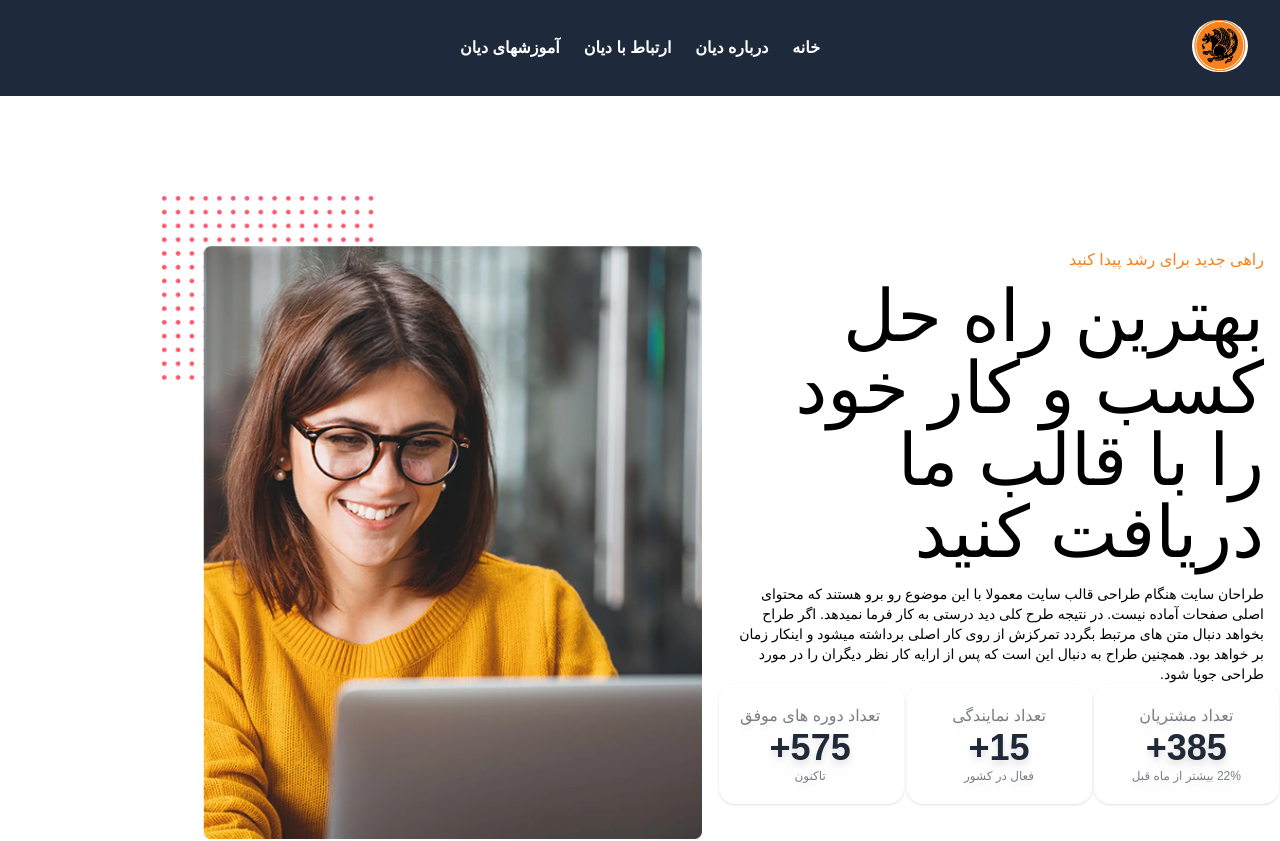
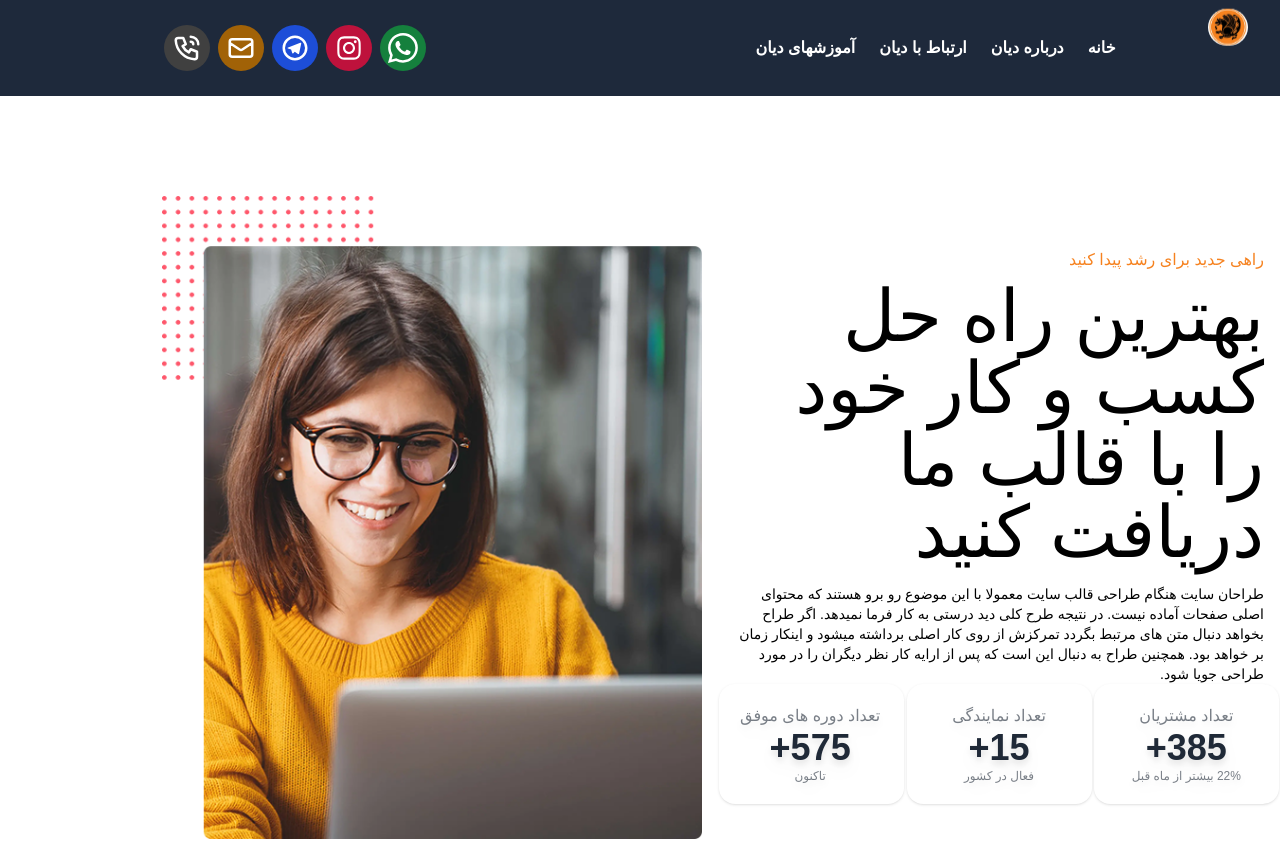
Before and after one commit to Mansour-VN/DianHamrah, a Next.js app: page /HomePage/Section3 in a window 1280 px wide. Shown: the top 841 px of the page. Built offline with nearby package versions, Linux system fonts and the light colour scheme.

Commit message:
refactor: design header & add socialMedia in header

```diff
--- a/src/components/Header/Header.tsx
+++ b/src/components/Header/Header.tsx
@@ -1,6 +1,7 @@
 import React, {useState} from 'react'
-import {AiOutlineMenu} from 'react-icons/ai';
+import {AiOutlineMenu, AiOutlineClose} from 'react-icons/ai';
 import Image from "next/image";
+import Socialmedia from "@/components/SocialMedia/Socialmedia";
 
 const Header = () => {
     const [menu, setMenu] = useState(false);
@@ -8,26 +9,33 @@ const Header = () => {
     return (
         <div>
             <nav
-                className={`w-full px-10 py-5 justify-center bg-slate-800 text-white flex gap-5 items-center md:justify-around
-                    md:h-24 md:font-bold ${menu ? 'h-screen ' : 'h-20 '} `}
+                className={`w-fulltransition  duration-1000 ease-in-out justify-around md:p-0 bg-slate-800 text-white flex items-center justify-center md:justify-around
+                   md:font-bold ${menu ? 'h-screen  ' : 'md:h-24 h-20 '} `}
             >
+                <div className={`${menu? 'hidden' : 'fixed top-4 right-8 bock'}`}>
                 <Image
                     src="/assets/images/Logos/DianHamrah.jpg"
                     alt="لوگو"
-                    width={500}
-                    height={500}
-                    className='w-14 fixed top-5 right-8 rounded-full'/>
+                    width={40}
+                    height={40}
+                    className='rounded-full animate-bounce '/>
 
-                <button onClick={() => setMenu(!menu)} className="fixed top-8 left-10 md:hidden ">
-                    <AiOutlineMenu/>
+                </div>
+
+                <div>
+                    <button onClick={() => setMenu(!menu)} className={`text-4xl md:hidden ${menu? "fixed top-4 left-10" : "block fixed top-4 left-10" }`}>
+                        {menu? <AiOutlineClose/> :  <AiOutlineMenu/> }
                     </button>
-
                     <ul className={`md:flex flex-col md:flex-row items-center gap-6 ${menu ? `flex` : `hidden`}`}>
                         <li><a href="#">خانه</a></li>
                         <li><a href="#">درباره دیان</a></li>
                         <li><a href="#">ارتباط با دیان</a></li>
                         <li><a href="#">آموزشهای دیان</a></li>
                     </ul>
+                </div>
+                <div className="hidden md:block">
+                    <Socialmedia/>
+                </div>
             </nav>
         </div>
     )
--- a/src/components/Layout/Layout.tsx
+++ b/src/components/Layout/Layout.tsx
@@ -1,13 +1,17 @@
 import Footer from "@/components/Footer/Footer";
 import Header from "@/components/Header/Header";
+import Socialmedia from "@/components/SocialMedia/Socialmedia";
 
 export default function Layout({ children }: {
     children: React.ReactNode,
 }) {
     return (
         <>
-            <div className="header_Layout sticky top-0 z-50">
+            <div className="header_Layout sticky top-0 z-50 bg-slate-800 ">
                 <Header />
+                <div className="pb-4 md:hidden">
+                  <Socialmedia/>
+                </div>
             </div>
             <main>{children}</main>
             <div className="footer_layout">
--- a/src/components/SocialMedia/Socialmedia.js
+++ b/src/components/SocialMedia/Socialmedia.js
@@ -8,7 +8,7 @@ const SocialMedial = () => {
     return (
         <>
             <div className="w-full">
-                <div className='flex flex-row gap-2'>
+                <div className='flex flex-row gap-2 flex justify-center'>
                     <a href="https://api.whatsapp.com/send?phone=989045736529&text=سلام وقت بخیر" className="text-3xl rounded-full bg-green-700 p-2 text-white
                     transition ease-in-out delay-150 hover:scale-110 hover:bg-green-600 duration-300">
                         <BsWhatsapp />
```
Lines whose indentation alone changed are shown as unchanged.
